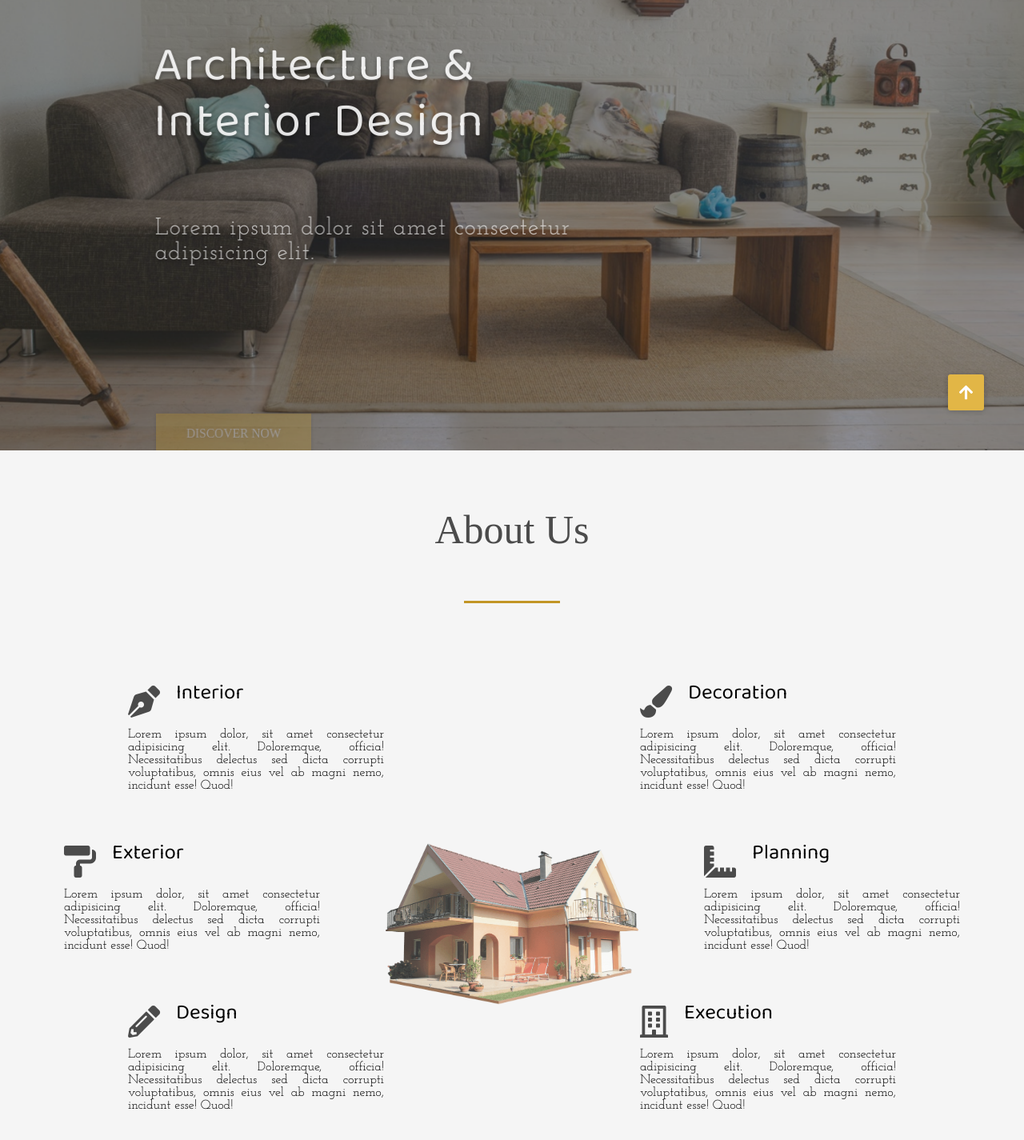
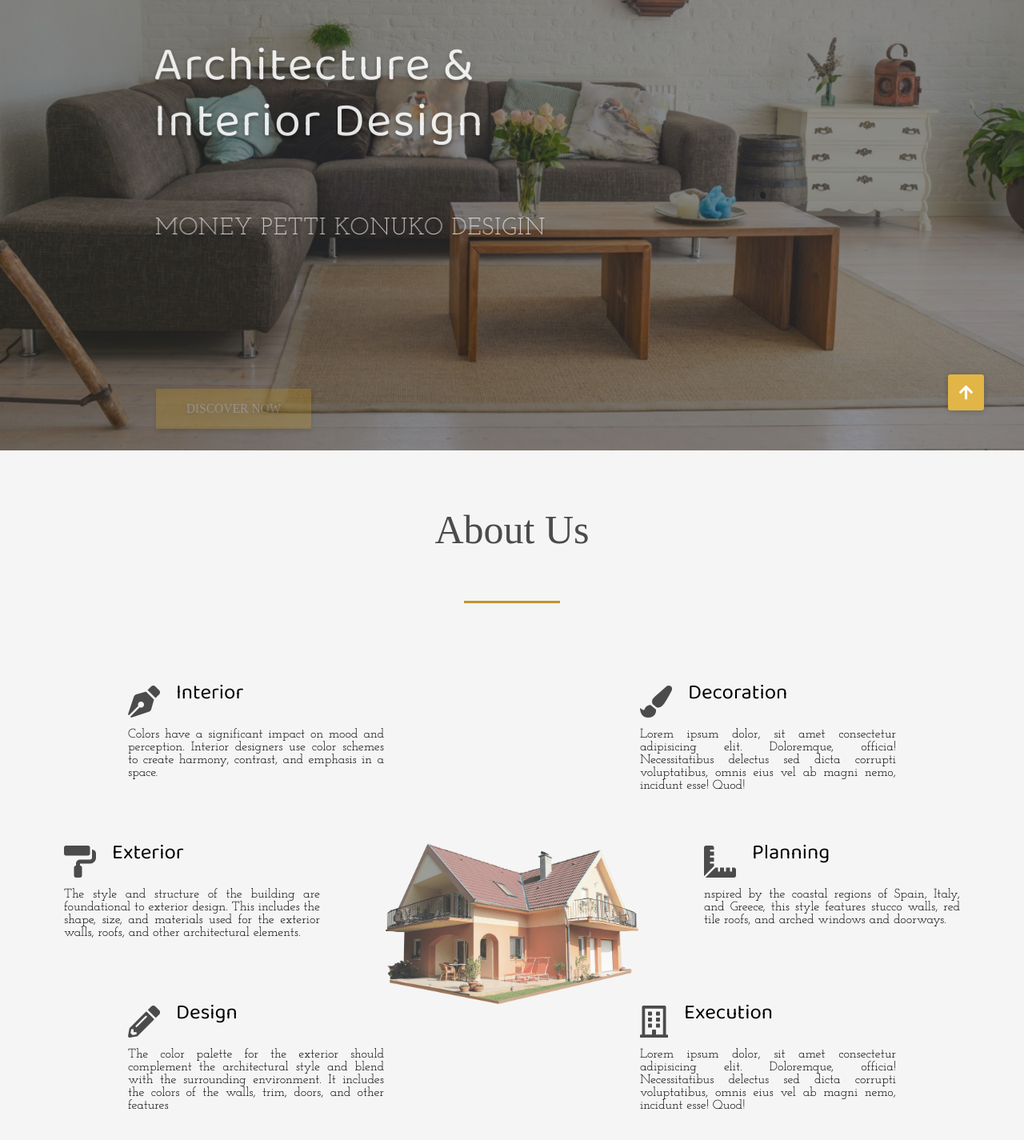
Before and after one commit to abandalapati/architect, a plain HTML site: page index.html in a window 1280 px wide. Shown: the part 237-1662 px from the top of the page at 80% size. Drawn offline with nearby package versions, Linux system fonts and the light colour scheme; a web font is replaced by a local one.

Commit message:
index.html

```diff
--- a/index.html
+++ b/index.html
@@ -41,7 +41,7 @@
         </div>
         <div class="banner">
           <h1>Architecture & Interior Design</h1>
-          <p>Lorem ipsum dolor sit amet consectetur adipisicing elit.</p>
+          <p>MONEY PETTI KONUKO DESIGIN </p>
           <button>Discover now</button>
         </div>
       </header>
@@ -83,9 +83,9 @@
               <h3>Interior</h3>
             </div>
             <p class="service-text">
-              Lorem ipsum dolor, sit amet consectetur adipisicing elit.
-              Doloremque, officia! Necessitatibus delectus sed dicta corrupti
-              voluptatibus, omnis eius vel ab magni nemo, incidunt esse! Quod!
+             Colors have a significant impact on mood and perception.
+ 	     Interior designers use color schemes to create harmony,
+	      contrast, and emphasis in a space.
             </p>
           </div>
           <div class="service">
@@ -94,9 +94,9 @@
               <h3>Exterior</h3>
             </div>
             <p class="service-text">
-              Lorem ipsum dolor, sit amet consectetur adipisicing elit.
-              Doloremque, officia! Necessitatibus delectus sed dicta corrupti
-              voluptatibus, omnis eius vel ab magni nemo, incidunt esse! Quod!
+              The style and structure of the building are foundational to exterior design.
+	      This includes the shape, size, and materials used for the exterior walls,
+	       roofs, and other architectural elements.
             </p>
           </div>
           <div class="service">
@@ -105,9 +105,9 @@
               <h3>Design</h3>
             </div>
             <p class="service-text">
-              Lorem ipsum dolor, sit amet consectetur adipisicing elit.
-              Doloremque, officia! Necessitatibus delectus sed dicta corrupti
-              voluptatibus, omnis eius vel ab magni nemo, incidunt esse! Quod!
+              The color palette for the exterior should complement the architectural style
+	      and blend with the surrounding environment. It includes the colors of the walls,
+	      trim, doors, and other features
             </p>
           </div>
           <div class="service">
@@ -127,9 +127,8 @@
               <h3>Planning</h3>
             </div>
             <p class="service-text">
-              Lorem ipsum dolor, sit amet consectetur adipisicing elit.
-              Doloremque, officia! Necessitatibus delectus sed dicta corrupti
-              voluptatibus, omnis eius vel ab magni nemo, incidunt esse! Quod!
+              nspired by the coastal regions of Spain, Italy, and Greece, this style
+	 features stucco walls, red tile roofs, and arched windows and doorways.
             </p>
           </div>
           <div class="service">
@@ -160,11 +159,10 @@
               <img src="images/person-1.jpg" alt="CEO" />
             </div>
             <div class="card-info">
-              <h2>John Smith</h2>
+              <h2>Akhil Babu</h2>
               <h3>CEO</h3>
               <p>
-                "Lorem ipsum dolor sit amet consectetur adipisicing elit.
-                Asperiores, impedit!"
+                akhil from rivier university
               </p>
               <button>Read More</button>
             </div>
@@ -177,8 +175,7 @@
               <h2>Ann Brown</h2>
               <h3>Designer</h3>
               <p>
-                "Lorem ipsum dolor sit amet consectetur adipisicing elit.
-                Asperiores, impedit!"
+                "coordinating all the activitys"
               </p>
               <button>Read More</button>
             </div>
@@ -191,8 +188,7 @@
               <h2>Mary Doe</h2>
               <h3>Architect</h3>
               <p>
-                "Lorem ipsum dolor sit amet consectetur adipisicing elit.
-                Asperiores, impedit!"
+                "smashing evreything
               </p>
               <button>Read More</button>
             </div>
```
